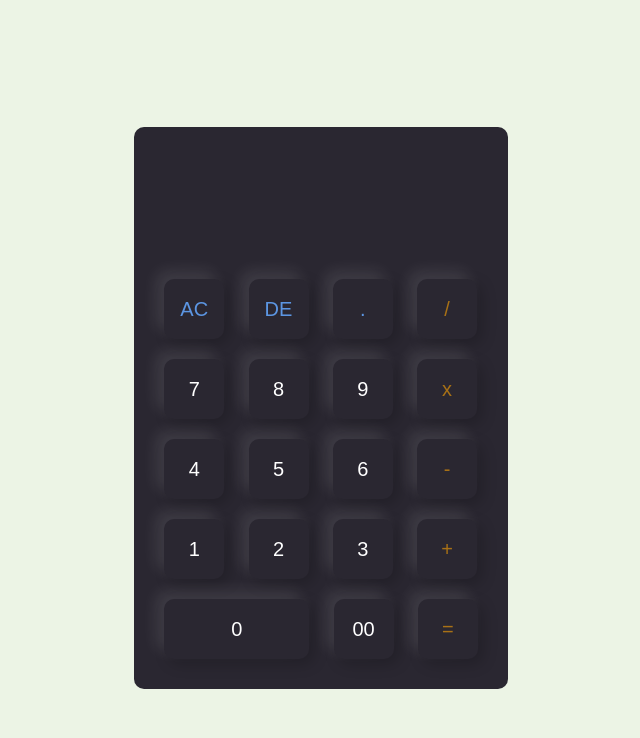
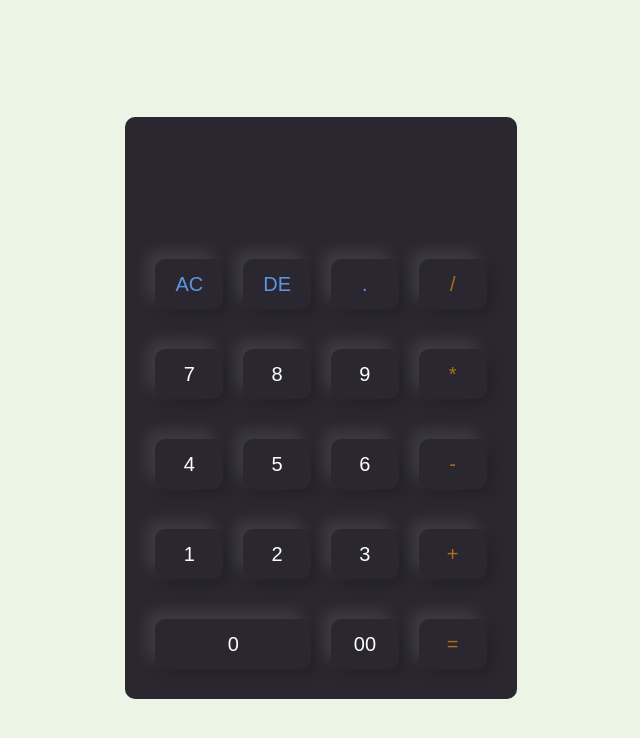
Before and after one commit to raalizz/calculator, a plain HTML site: page index.html in a window 1280 px wide. Shown: the whole page, without its empty margins (319-959 px from the left). Drawn offline with Linux system fonts and the light colour scheme.

Commit message:
I used css grid instead of the flex in css and styled the buttons differently

```diff
--- a/index.html
+++ b/index.html
@@ -19,34 +19,26 @@
         <div class="calculator">
             <form>
                 <div class="display">
-                    <input type="text" name="display">
+                    <input type="text" name="display" disabled>
                 </div>
-                <div>
+                <div class="buttons">
                     <input type="button" value="AC" onclick="display.value = '' " class="sign">
                     <input type="button" value="DE" onclick="display.value = display.value.toString().slice(0,-1) "
                         class="sign">
                     <input type="button" value="." onclick="display.value += '.' " class="sign">
                     <input type="button" value="/" onclick="display.value += '/' " class="sign-2">
-                </div>
-                <div>
                     <input type="button" value="7" onclick="display.value += '7' ">
                     <input type="button" value="8" onclick="display.value += '8' ">
                     <input type="button" value="9" onclick="display.value += '9' ">
-                    <input type="button" value="x" onclick="display.value += 'x' " class="sign-2">
-                </div>
-                <div>
+                    <input type="button" value="*" onclick="display.value += '*' " class="sign-2">
                     <input type="button" value="4" onclick="display.value += '4' ">
                     <input type="button" value="5" onclick="display.value += '5' ">
                     <input type="button" value="6" onclick="display.value += '6' ">
                     <input type="button" value="-" onclick="display.value += '-' " class="sign-2">
-                </div>
-                <div>
                     <input type="button" value="1" onclick="display.value += '1' ">
                     <input type="button" value="2" onclick="display.value += '2' ">
                     <input type="button" value="3" onclick="display.value += '3' ">
                     <input type="button" value="+" onclick="display.value += '+' " class="sign-2">
-                </div>
-                <div>
                     <input type="button" value="0" onclick="display.value += '0' " class="zero">
                     <input type="button" value="00" onclick="display.value += '00' ">
                     <input type="button" value="=" class="sign-2" onclick="display.value = eval(display.value)">
@@ -54,6 +46,8 @@
             </form>
         </div>
     </div>
+    <script src="index.js"></script>
+
 </body>
 
 </html>
--- a/style.css
+++ b/style.css
@@ -20,8 +20,8 @@ body {
 .calculator form input {
     border: 0;
     outline: 0;
-    width: 60px;
-    height: 60px;
+    width: 50px;
+    height: 50px;
     border-radius: 10px;
     box-shadow: -8px -8px 15px rgba(255, 255, 255, 0.1), 5px 5px 15px rgba(0, 0, 0, 0.2);
     background: transparent;
@@ -29,6 +29,33 @@ body {
     color: #fff;
     cursor: pointer;
     margin: 10px;
+}
+
+.calculator .buttons {
+    display: grid;
+    grid-template-columns: repeat(4, 1fr);
+    grid-gap: 20px;
+    justify-content: center;
+    align-items: center;
+    margin-right: 20px;
+}
+
+.calculator form input:hover {
+    background-color: #3a373f;
+}
+
+.calculator form input:active {
+    background-color: #413e47;
+}
+
+
+.calculator .buttons input {
+    padding: 10px;
+    width: 100%;
+}
+
+.calculator .buttons input.zero {
+    grid-column: span 2;
 }
 
 form .display {
@@ -44,9 +71,6 @@ form .display input {
     box-shadow: none;
 }
 
-form input.zero {
-    width: 145px;
-}
 
 .calculator .sign {
     color: #5c96e3;
```
Also changed, not shown: index.js (added).
